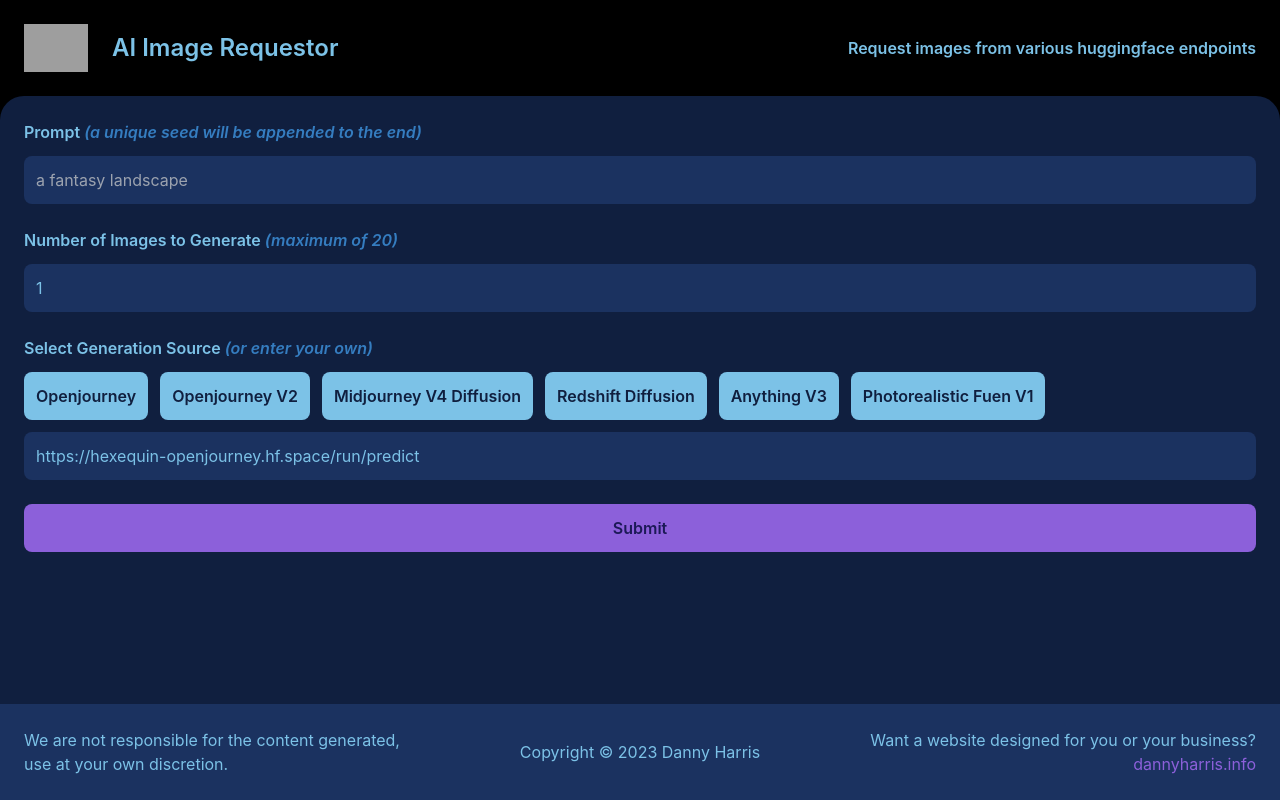
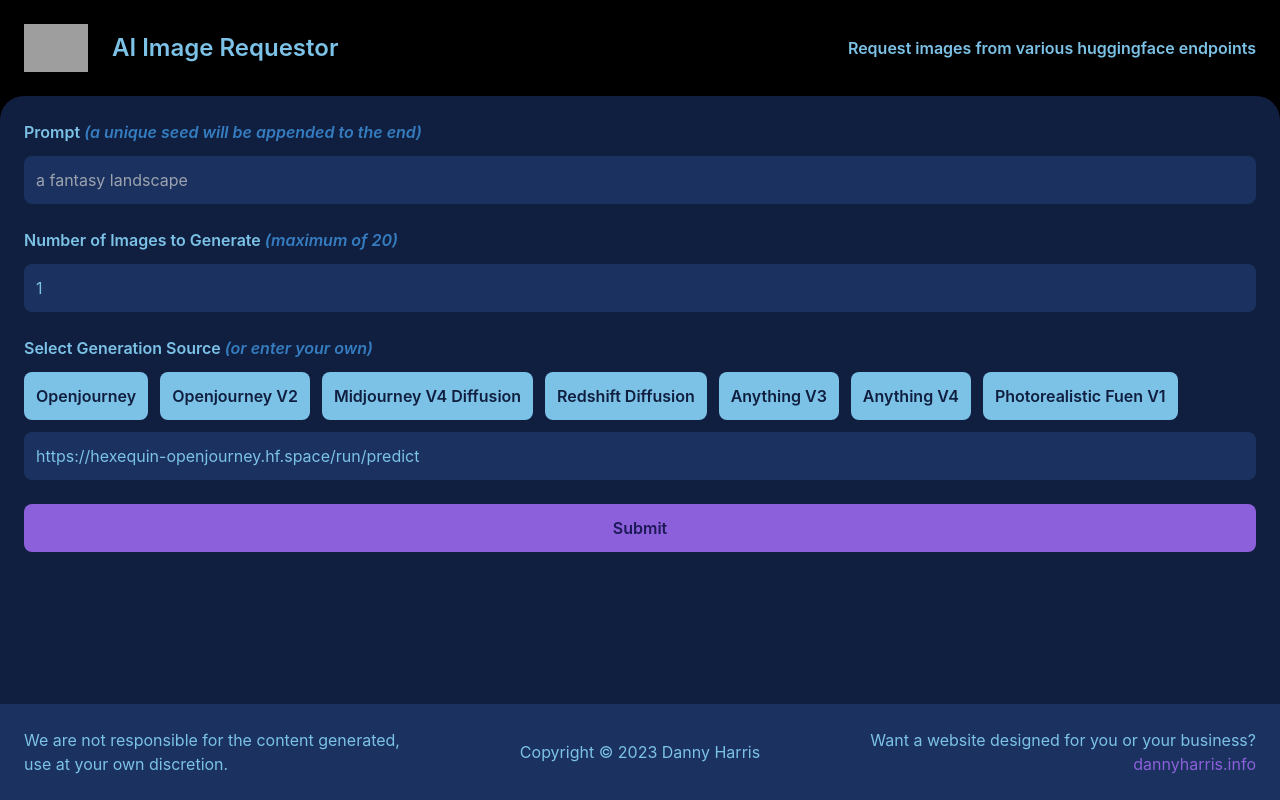
Before and after one commit to Zerossive/image-request, a React (Create React App) app: page / in a window 1280 px wide. Built offline with nearby package versions, Linux system fonts and the light colour scheme; grey boxes are pictures that could not be loaded.

Commit message:
added Anything V4 input option

```diff
--- a/src/components/Input.js
+++ b/src/components/Input.js
@@ -35,6 +35,10 @@
 		{
 			url: "https://hexequin-linaqruf-anything-v3-0.hf.space/run/predict",
 			name: "Anything V3",
+		},
+		{
+			url: "https://hexequin-andite-anything-v4-0.hf.space/run/predict",
+			name: "Anything V4",
 		},
 		{
 			url: "https://hexequin-claudfuen-photorealistic-fuen-v1.hf.space/run/predict",
```
